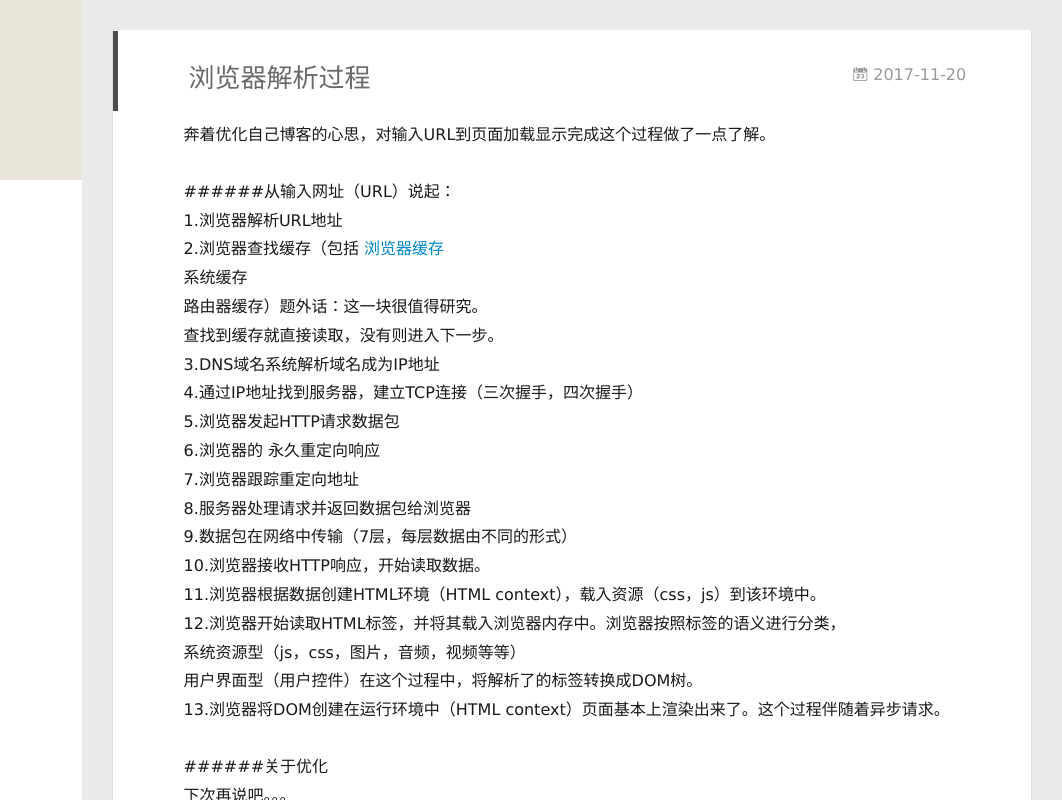
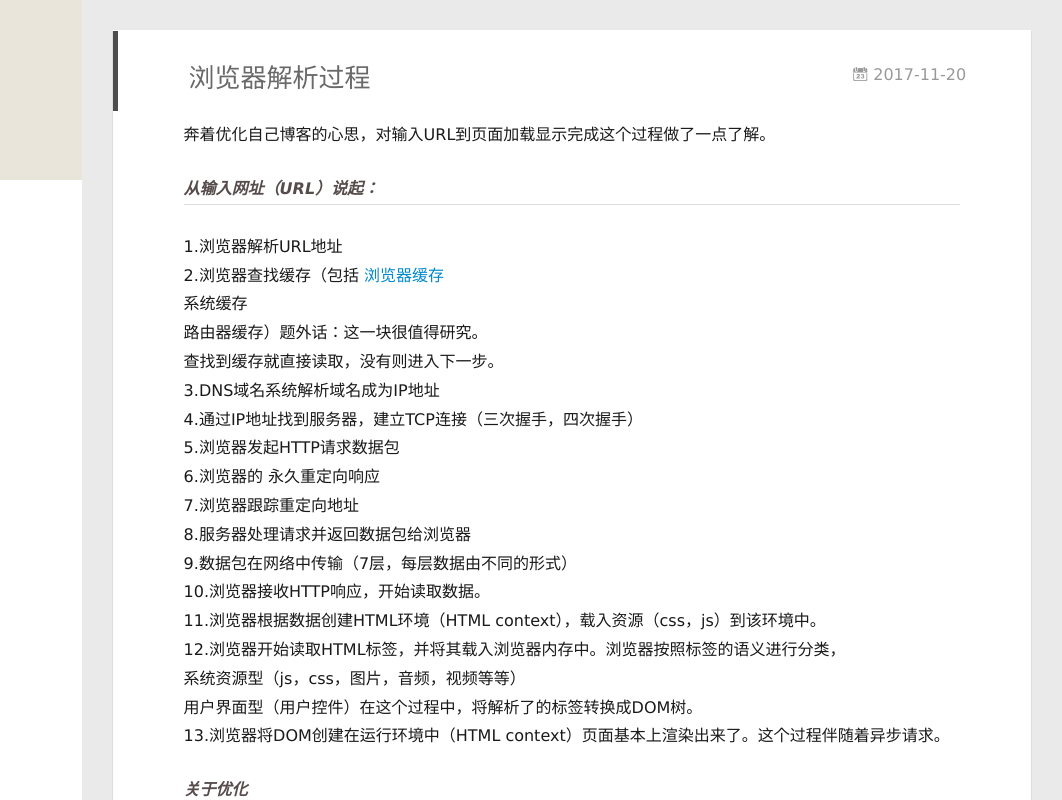
Before and after one commit to liumin2015/liumin2015.github.io, a plain HTML site: page 2017/11/20/浏览器解析过程/index.html in a window 1280 px wide. Shown: the full height of the page, 218-1280 px from the left. Drawn offline with Linux system fonts and the light colour scheme.

Commit message:
Site updated: 2017-11-21 23:22:32

```diff
--- a/2017/11/20/浏览器解析过程/index.html
+++ b/2017/11/20/浏览器解析过程/index.html
@@ -8,18 +8,18 @@
   <link rel="dns-prefetch" href="https://github.com/liumin2015/liumin2015.github.io.git">
   <title>浏览器解析过程 | 柚子的博客</title>
   <meta name="viewport" content="width=device-width, initial-scale=1, maximum-scale=1">
-  <meta name="description" content="奔着优化自己博客的心思，对输入URL到页面加载显示完成这个过程做了一点了解。  ######从输入网址（URL）说起：1.浏览器解析URL地址2.浏览器查找缓存（包括 浏览器缓存                       系统缓存                       路由器缓存）题外话：这一块很值得研究。  ">
+  <meta name="description" content="奔着优化自己博客的心思，对输入URL到页面加载显示完成这个过程做了一点了解。 从输入网址（URL）说起：1.浏览器解析URL地址2.浏览器查找缓存（包括 浏览器缓存                       系统缓存                       路由器缓存）题外话：这一块很值得研究。  查找到缓存就直">
 <meta name="keywords" content="前端">
 <meta property="og:type" content="article">
 <meta property="og:title" content="浏览器解析过程">
 <meta property="og:url" content="https://github.com/liumin2015/liumin2015.github.io.git/2017/11/20/浏览器解析过程/index.html">
 <meta property="og:site_name" content="柚子的博客">
-<meta property="og:description" content="奔着优化自己博客的心思，对输入URL到页面加载显示完成这个过程做了一点了解。  ######从输入网址（URL）说起：1.浏览器解析URL地址2.浏览器查找缓存（包括 浏览器缓存                       系统缓存                       路由器缓存）题外话：这一块很值得研究。  查找到缓存就直接读取，没有则进入下一步。3.DNS域名系统解析域名成为IP地址4">
+<meta property="og:description" content="奔着优化自己博客的心思，对输入URL到页面加载显示完成这个过程做了一点了解。 从输入网址（URL）说起：1.浏览器解析URL地址2.浏览器查找缓存（包括 浏览器缓存                       系统缓存                       路由器缓存）题外话：这一块很值得研究。  查找到缓存就直接读取，没有则进入下一步。3.DNS域名系统解析域名成为IP地址4.通过IP地址">
 <meta property="og:locale" content="中文">
-<meta property="og:updated_time" content="2017-11-21T14:42:51.207Z">
+<meta property="og:updated_time" content="2017-11-21T15:22:06.868Z">
 <meta name="twitter:card" content="summary">
 <meta name="twitter:title" content="浏览器解析过程">
-<meta name="twitter:description" content="奔着优化自己博客的心思，对输入URL到页面加载显示完成这个过程做了一点了解。  ######从输入网址（URL）说起：1.浏览器解析URL地址2.浏览器查找缓存（包括 浏览器缓存                       系统缓存                       路由器缓存）题外话：这一块很值得研究。  查找到缓存就直接读取，没有则进入下一步。3.DNS域名系统解析域名成为IP地址4">
+<meta name="twitter:description" content="奔着优化自己博客的心思，对输入URL到页面加载显示完成这个过程做了一点了解。 从输入网址（URL）说起：1.浏览器解析URL地址2.浏览器查找缓存（包括 浏览器缓存                       系统缓存                       路由器缓存）题外话：这一块很值得研究。  查找到缓存就直接读取，没有则进入下一步。3.DNS域名系统解析域名成为IP地址4.通过IP地址">
 
     <link rel="alternative" href="/atom.xml" title="柚子的博客" type="application/atom+xml">
 
@@ -190,8 +190,8 @@
     <div class="article-entry" itemprop="articleBody">
 
         <p>奔着优化自己博客的心思，对输入URL到页面加载显示完成这个过程做了一点了解。</p>
-<p> ######从输入网址（URL）说起：<br>1.浏览器解析URL地址<br>2.浏览器查找缓存（包括 <a href="http://blog.csdn.net/longxibendi/article/details/41630389" target="_blank" rel="noopener">浏览器缓存</a><br>                       系统缓存<br>                       路由器缓存）题外话：这一块很值得研究。<br>  查找到缓存就直接读取，没有则进入下一步。<br>3.DNS域名系统解析域名成为IP地址<br>4.通过IP地址找到服务器，建立TCP连接（三次握手，四次握手）<br>5.浏览器发起HTTP请求数据包<br>6.浏览器的 永久重定向响应<br>7.浏览器跟踪重定向地址<br>8.服务器处理请求并返回数据包给浏览器<br>9.数据包在网络中传输（7层，每层数据由不同的形式）<br>10.浏览器接收HTTP响应，开始读取数据。<br>11.浏览器根据数据创建HTML环境（HTML context），载入资源（css，js）到该环境中。<br>12.浏览器开始读取HTML标签，并将其载入浏览器内存中。浏览器按照标签的语义进行分类，<br>系统资源型（js，css，图片，音频，视频等等）<br>用户界面型（用户控件）在这个过程中，将解析了的标签转换成DOM树。<br>13.浏览器将DOM创建在运行环境中（HTML context）页面基本上渲染出来了。这个过程伴随着异步请求。</p>
-<p> ######关于优化<br>下次再说吧。。。</p>
+<h6 id="从输入网址（URL）说起："><a href="#从输入网址（URL）说起：" class="headerlink" title="从输入网址（URL）说起："></a>从输入网址（URL）说起：</h6><p>1.浏览器解析URL地址<br>2.浏览器查找缓存（包括 <a href="http://blog.csdn.net/longxibendi/article/details/41630389" target="_blank" rel="noopener">浏览器缓存</a><br>                       系统缓存<br>                       路由器缓存）题外话：这一块很值得研究。<br>  查找到缓存就直接读取，没有则进入下一步。<br>3.DNS域名系统解析域名成为IP地址<br>4.通过IP地址找到服务器，建立TCP连接（三次握手，四次握手）<br>5.浏览器发起HTTP请求数据包<br>6.浏览器的 永久重定向响应<br>7.浏览器跟踪重定向地址<br>8.服务器处理请求并返回数据包给浏览器<br>9.数据包在网络中传输（7层，每层数据由不同的形式）<br>10.浏览器接收HTTP响应，开始读取数据。<br>11.浏览器根据数据创建HTML环境（HTML context），载入资源（css，js）到该环境中。<br>12.浏览器开始读取HTML标签，并将其载入浏览器内存中。浏览器按照标签的语义进行分类，<br>系统资源型（js，css，图片，音频，视频等等）<br>用户界面型（用户控件）在这个过程中，将解析了的标签转换成DOM树。<br>13.浏览器将DOM创建在运行环境中（HTML context）页面基本上渲染出来了。这个过程伴随着异步请求。</p>
+<h6 id="关于优化"><a href="#关于优化" class="headerlink" title="关于优化"></a>关于优化</h6><p>下次再说吧。。。</p>
 
 
 
```
Also changed, not shown: index.html (+2 -2 lines).
